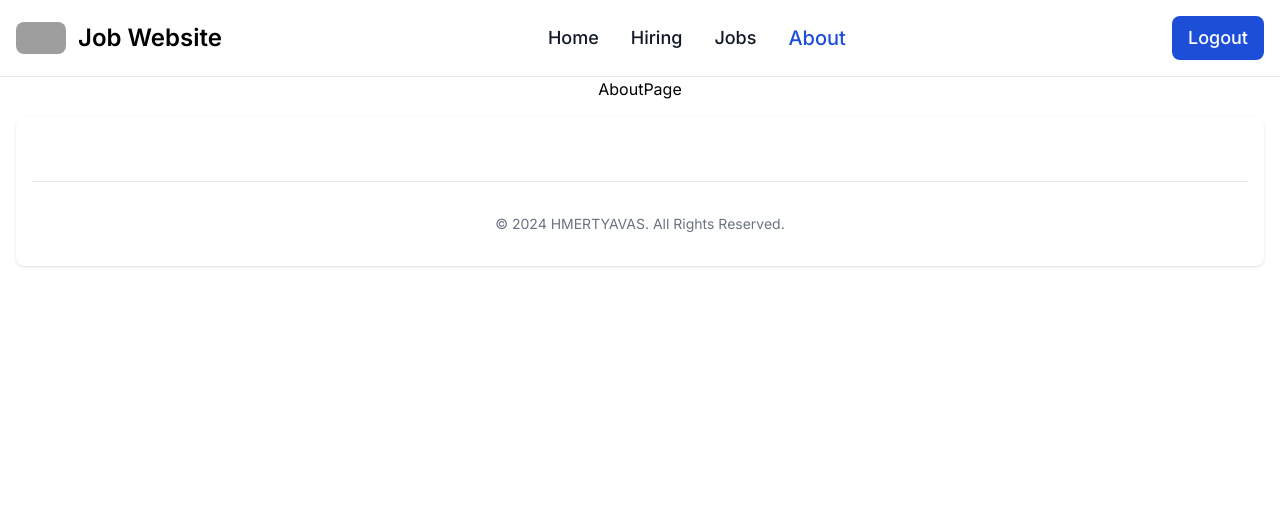
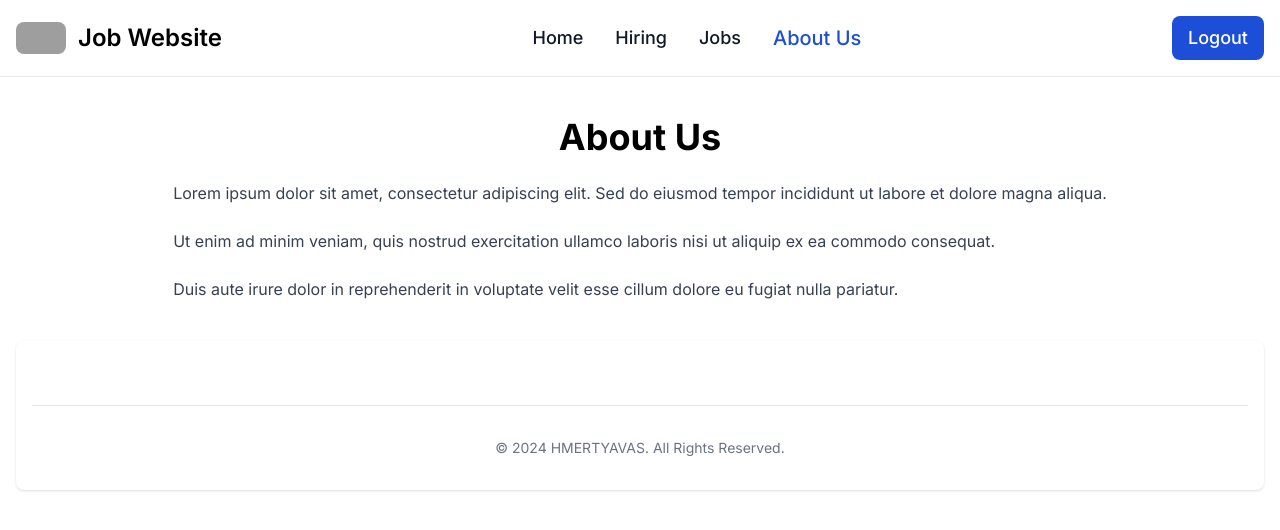
Before and after one commit to HMertYAVAS/Next-HiringWebsite, a Next.js app: page /about in a window 1280 px wide. Shown: the top 530 px of the page. Built offline with nearby package versions, Linux system fonts and the light colour scheme; grey boxes are pictures that could not be loaded.

Commit message:
Jobs, About Us Pages

```diff
--- a/src/app/about/page.jsx
+++ b/src/app/about/page.jsx
@@ -1,9 +1,22 @@
 
 export default function AboutPage() {
-    return (
-      <main className="flex justify-center">
-        <div>AboutPage</div>
-      </main>
+  return (
+    <main className="flex justify-center">
+      <div className=" py-10">
+        <div className="container mx-auto">
+          <h1 className="text-4xl font-bold mb-6 text-center">About Us</h1>
+          <p className="text-gray-700 mb-6">
+            Lorem ipsum dolor sit amet, consectetur adipiscing elit. Sed do eiusmod tempor incididunt ut labore et dolore magna aliqua.
+          </p>
+          <p className="text-gray-700 mb-6">
+            Ut enim ad minim veniam, quis nostrud exercitation ullamco laboris nisi ut aliquip ex ea commodo consequat.
+          </p>
+          <p className="text-gray-700">
+            Duis aute irure dolor in reprehenderit in voluptate velit esse cillum dolore eu fugiat nulla pariatur.
+          </p>
+        </div>
+      </div>
+    </main>
 
-      )
-  }
+  )
+}
--- /dev/null
+++ b/src/app/jobs/JobStick.jsx
@@ -0,0 +1,20 @@
+import Link from 'next/link'
+import React from 'react'
+
+export default function JobStick() {
+    return (
+        <div className='grid grid-cols-1 justify-items-center items-center bg-white my-6 ' >
+            <div className=" box-border  py-2 border-x-4 border-y-2 grow w-11/12 rounded-full">
+                <div className='grid grid-cols-7 place-items-center '>
+                <div className='self-center'>
+            <img className='w-16 h-16 bg-gray-600 rounded-full' />
+          </div>
+                    <h1 className='text-center self-center text-lg font-bold'>Company Name</h1>
+                    <h1 className='text-center self-center font-semibold'>Job Title</h1>
+                    <h1 className='col-span-3 text-center font-light'><q>lorem ipsum lorem lorem lorem ipsum lorem lorem lorem ipsum lorem lorem lorem ipsum lorem lorem</q></h1>
+                    <button className='bg-blue-700 py-2 px-4 rounded-3xl text-slate-200 hover:bg-blue-500 border-e-4 border-b-4 border-blue-900'>apply</button>
+                </div>
+            </div>
+        </div>
+    )
+}
--- a/src/app/jobs/page.jsx
+++ b/src/app/jobs/page.jsx
@@ -1,9 +1,21 @@
+import JobStick from "./JobStick";
 
 export default function JobsPage() {
     return (
-      <main className="flex justify-center">
-        <div>JobsPage</div>
+      <>
+      <h1 className="flex justify-center pt-10 text-2xl text-blue-600">Jobs List</h1>
+      <hr class="w-48 h-1 mx-auto my-1 bg-gray-200 border-0 rounded-full md:my-1 dark:bg-gray-800"/>
+      <main className=" grid grid-cols-1 justify-items-center bg-white pt-10">
+        <div className=" box-border  border-e-4 border-s-4 border-t-2 border-b-2 grow w-5/6 rounded-xl">
+        {
+          Array.from({ length: 5 }).map((_, index) => (
+            <JobStick key={index} />
+          ))
+        }
+
+        </div>
       </main>
 
+            </>
       )
   }
--- a/src/components/Footer/Footer.jsx
+++ b/src/components/Footer/Footer.jsx
@@ -1,6 +1,6 @@
 function Footer() {
     return (
-        <footer class="bg-white rounded-lg shadow dark:bg-gray-900 m-4">
+        <footer class="bg-white rounded-lg shadow dark:bg-gray-900 m-4 mt-0">
             <div class="w-full max-w-screen-xl mx-auto p-4 md:py-8">
                 <div class="sm:flex sm:items-center sm:justify-between">
                     <a href="https://flowbite.com/" class="flex items-center mb-4 sm:mb-0 space-x-3 rtl:space-x-reverse">
--- a/src/components/Navbar/Links.jsx
+++ b/src/components/Navbar/Links.jsx
@@ -20,7 +20,7 @@ const links = [
         path: "/jobs"
     },
     {
-        title: "About",
+        title: "About Us",
         path: "/about"
     },
 ]
```
